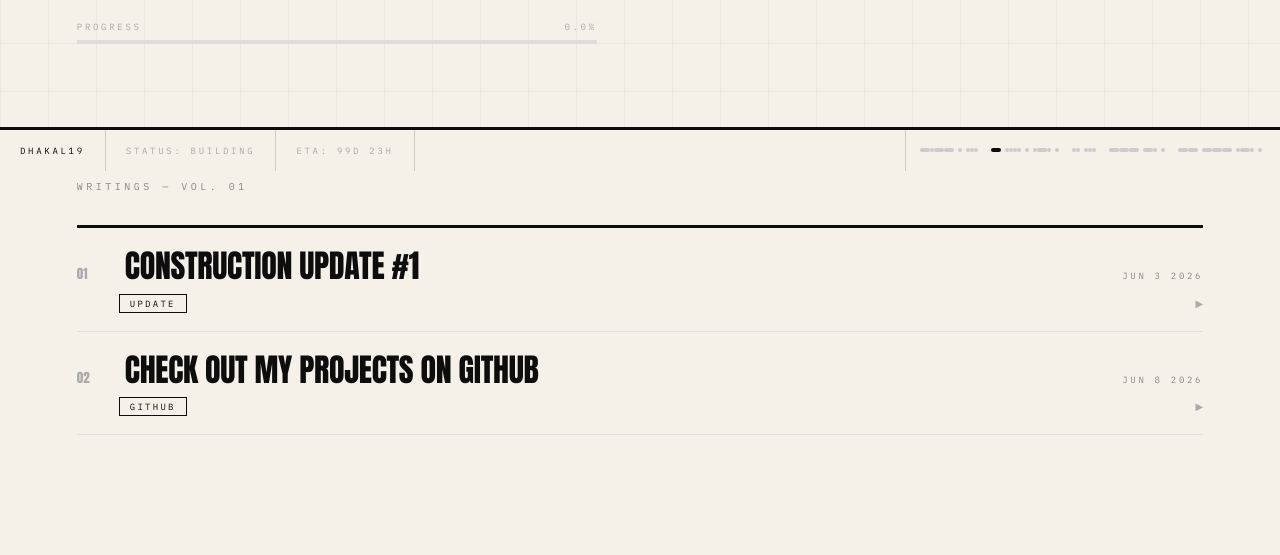
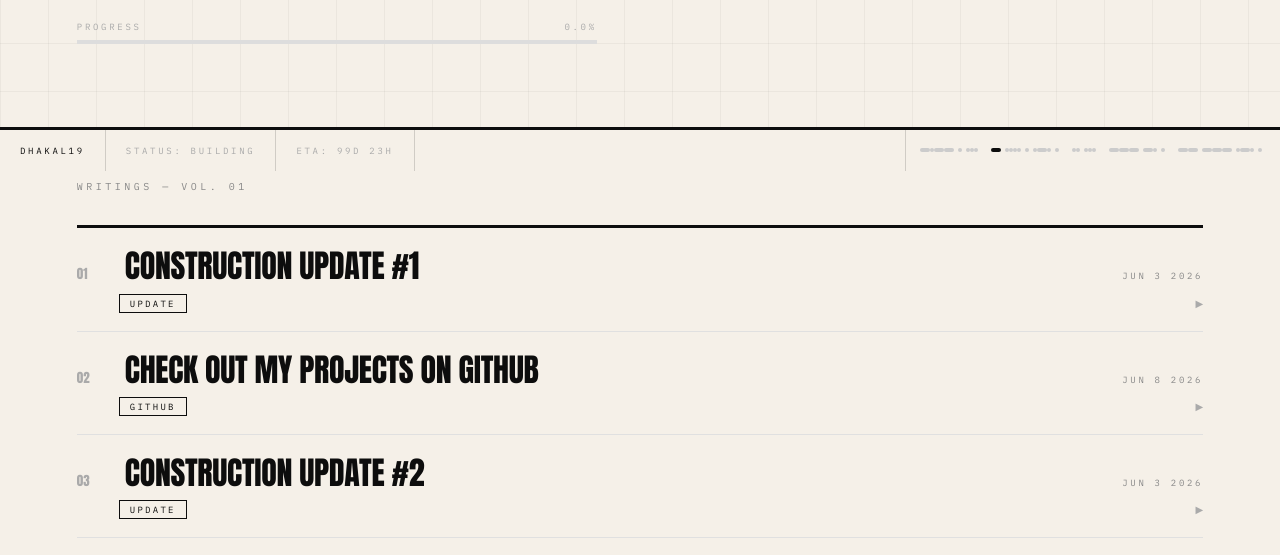
Before and after one commit to om-development/Under-construction-, a plain HTML site: page index.html in a window 1280 px wide. Shown: the part 629-1184 px from the top of the page. Drawn offline with Linux system fonts and the light colour scheme.

Commit message:
Construction update 2

```diff
--- a/index.html
+++ b/index.html
@@ -217,6 +217,7 @@
       color: grey;
       position: absolute;
       inset: 0;
+      left: 30px;
 
     }
     .blog-body-inner{
@@ -334,7 +335,28 @@
           </div>
         </div>
       </div>
+      <div class="blog-row" onclick="togglePost(this)">
+          <div class="blog-row-top">
+            <span class="blog-index">03</span>
+            <span class="blog-title">CONSTRUCTION UPDATE #2</span>
+            <span class="blog-date">JUN 3 2026</span>
+          </div>
+          <div class="blog-row-meta">
+            <div style="width:32px"></div>
+            <span class="blog-tag">Update</span>
+            <span class="blog-arrow">&#9654;</span>
+          </div>
+          <div class="blog-body">
+            <div class="blog-body-inner">
+              <p class="blog-excerpt">It's in progress yeah but i am having fun making this. Yeah !!! <br>
+                Tight! Tight! Tight!
+
+              </p>
+            </div>
+          </div>
+        </div>
     </div>
+
 
     <div class="bottombar">
       <div class="bottombar-cell active">DHAKAL19</div>
```
